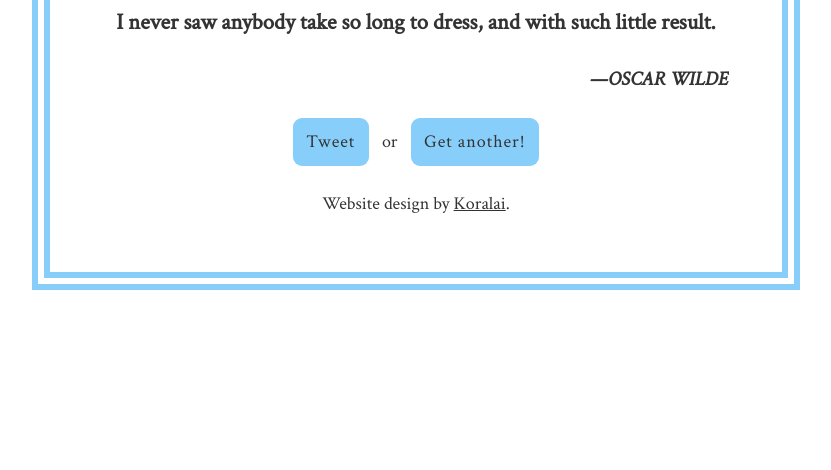
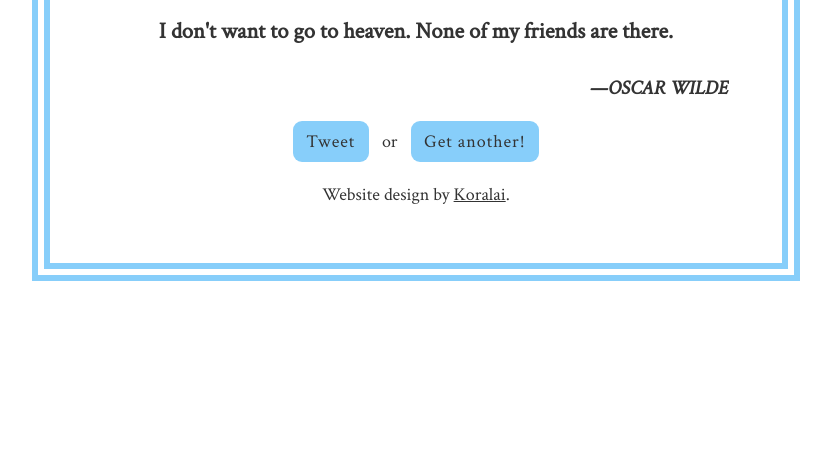
Before and after one commit to Koralai/wilde-quotes, a plain HTML site: page index.html in a window 1280 px wide. Shown: the part 330-800 px from the top of the page, without its empty margins (224-1055 px from the left). Drawn offline with nearby package versions, Linux system fonts and the light colour scheme.

Commit message:
Made buttons into spans, deleted JSON content, added more quotes

```diff
--- a/index.html
+++ b/index.html
@@ -29,8 +29,8 @@
             <div class="divider"></div>
 
             <p>
-            <button type="button" id="btn-tweet">Tweet</button> or
-            <button type="button" id="btn-get">Get another!</button>
+            <a href="#" class="no-underline"><span class="button" id="btn-tweet">Tweet</span></a> or
+            <a href="#" class="no-underline"><span class="button" id="btn-get">Get another!</span></a>
             </p>
 
             <div class="divider"></div>
--- a/main.js
+++ b/main.js
@@ -11,6 +11,27 @@ var quotes = [
     "Quotation is a serviceable substitute for wit.",
     "Fashion is a form of ugliness so intolerable that we have to alter it every six months.",
     "Some cause happiness wherever they go; others whenever they go.",
+    "Morality is simply the attitude we adopt towards people we personally dislike.",
+    "The world is a stage and the play is badly cast.",
+    "I like men who have a future and women who have a past.",
+    "To get back my youth I would do anything in the world, except take exercise, get up early, or be respectable.",
+    "A bore is someone who deprives you of solitude without providing you with company.",
+    "America is the only country that went from barbarism to decadence without civilization in between.",
+    "The public have an insatiable curiosity to know everything, except what is worth knowing.",
+    "Indeed I have always been of the opinion that hard work is simply the refuge of people who have nothing to do.",
+    "The nicest feeling in the world is to do a good deed anonymously - and have somebody find out.",
+    "I always pass on good advice. It is the only thing to do with it. It is never of any use to oneself.",
+    "They've promised that dreams can come true - but forgot to mention that nightmares are dreams, too.",
+    "The basis of optimism is sheer terror.",
+    "This wallpaper is dreadful, one of us will have to go.",
+    "The mystery of love is greater than the mystery of death.",
+    "The world was my oyster, but I used the wrong fork.",
+    "No man is rich enough to buy back his past.",
+    "Punctuality is the thief of time.",
+    "When the Gods wish to punish us, they answer our prayers.",
+    "I love to talk about nothing. It's the only thing I know anything about.",
+    "People who count their chickens before they are hatched act very wisely because chickens run about so absurdly that it's impossible to count them accurately.",
+    "To be natural is such a very difficult pose to keep up.",
 ];
 
 var colorList = [
@@ -70,7 +91,7 @@ $("#btn-get").click(function(){
     var hoverColor = colorList[randomColorIndex].darkened;
     $("#quote-text").html(quotes[getRandomInt(0,quotes.length)]);
     $(".quote").css("border-color", randomColor);
-    $("button").css("background-color", randomColor);
+    $(".button").css("background-color", randomColor);
 
     var onHoverBegin = function () {
       $(this).css("background-color", hoverColor);
@@ -78,7 +99,7 @@ $("#btn-get").click(function(){
     var onHoverEnd = function () {
       $(this).css("background-color", randomColor);
     };
-    $("button").hover(onHoverBegin, onHoverEnd);
+    $(".button").hover(onHoverBegin, onHoverEnd);
 });
 
 });
--- a/styles.css
+++ b/styles.css
@@ -56,7 +56,7 @@ h3 {
     margin: .5rem auto;
 }
 
-button {
+.button {
     padding: .5rem .75rem;
     margin: 0 .5rem;
     border-radius: .5rem;
@@ -64,12 +64,16 @@ button {
     letter-spacing: 1px;
 }
 
-button:hover {
+.button:hover {
     background: deepskyblue;
 }
 
 a:hover {
     color: deepskyblue;
+}
+
+a.no-underline {
+    text-decoration: none;
 }
 
 /*Responsive display*/
```
Also changed, not shown: main.json (deleted, +0 -12 lines).
